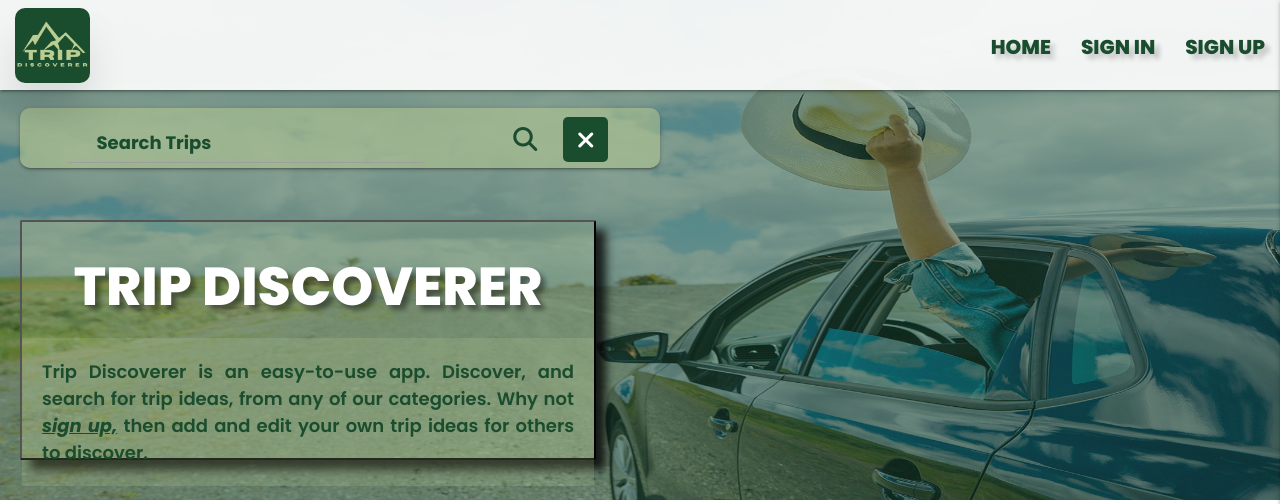
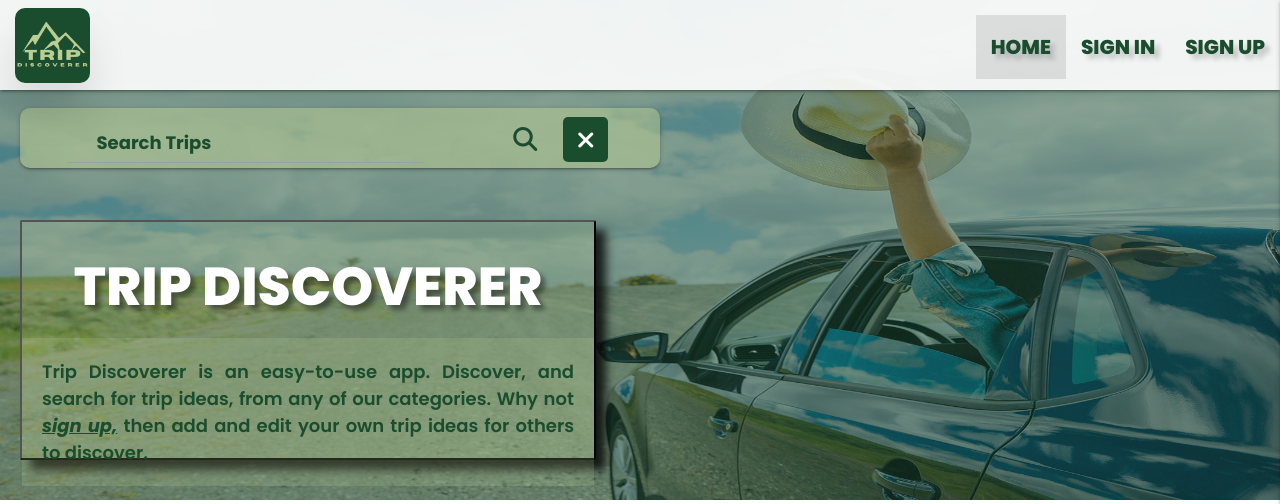
Before and after one commit to e-h-dev/trip-discoverer, a Flask app: page / in a window 1280 px wide. Shown: the top 504 px of the page. Run offline with Flask 3, Linux system fonts and the light colour scheme; data that the repository does not hold is empty; some libraries are stand-ins or nearby versions.

Commit message:
Add jquery to create active page class

```diff
--- a/templates/add-trip.html
+++ b/templates/add-trip.html
@@ -115,5 +115,11 @@
         </div>
     </div>
 
+{% endblock %}
 
+{% block activeScript %}
+<script>
+    $('#home_page').removeClass('active');
+    $('#user_list').removeClass('active');
+</script>
 {% endblock %}
--- a/templates/base.html
+++ b/templates/base.html
@@ -35,19 +35,19 @@
                 </a>
                 <!-- main menu section of navbar -->
                 <ul class="right hide-on-med-and-down ul-margin">
-                    <li><a href="{{ url_for('find_trips') }}" class="nav-text header-font">home</a></li>
+                    <li id="home_page" class="active"><a href="{{ url_for('find_trips') }}" class="nav-text header-font">home</a></li>
                     <!-- only appears if user logged in -->
                     {% if session.user %}
-                        <li><a href="{{ url_for('add_trip') }}" class="nav-text header-font">add trip</a></li>
+                        <li id="add_trip" class="active"><a href="{{ url_for('add_trip') }}" class="nav-text header-font">add trip</a></li>
                         {% if session.user|lower == "admin"|lower %}
                         <!-- users page for adminm only -->
-                            <li><a href="{{ url_for('user_list') }}" class="nav-text header-font">users</a></li>
+                            <li id="user_list" class="active"><a href="{{ url_for('user_list') }}" class="nav-text header-font">users</a></li>
                         {% endif %}
                         <li><a href="{{ url_for('logout') }}" class="nav-text header-font">log out</a></li>
                     {% else %}
                     <!-- only appears if no user logged in -->
-                        <li><a href="{{ url_for('login') }}" class="nav-text header-font">sign in</a></li>
-                        <li><a href="{{ url_for('register') }}" class="nav-text header-font">sign up</a></li>
+                        <li id="sign_in" class="active"><a href="{{ url_for('login') }}" class="nav-text header-font">sign in</a></li>
+                        <li id="sign_up" class="active"><a href="{{ url_for('register') }}" class="nav-text header-font">sign up</a></li>
                     {% endif %}
                 </ul>
             </div>
@@ -93,5 +93,8 @@
     <script src="{{ url_for('static', filename='js/script.js') }}"></script>
     {% block scripts %}
     {% endblock %}
+
+    {% block activeScript %}
+    {% endblock %}
 </body>
 </html>
--- a/templates/trips.html
+++ b/templates/trips.html
@@ -277,5 +277,13 @@
             </form>
         </div>
 
+{% endblock %}
 
+{% block activeScript %}
+<script>
+    $('#add_trip').removeClass('active');
+    $('#sign_in').removeClass('active');
+    $('#user_list').removeClass('active');
+    $('#sign_up').removeClass('active');
+</script>
 {% endblock %}
```
Also changed, not shown: templates/edit-trip.html (+8 -0 lines), templates/login.html (+7 -0 lines), templates/register.html (+7 -0 lines), templates/users.html (+7 -0 lines).
